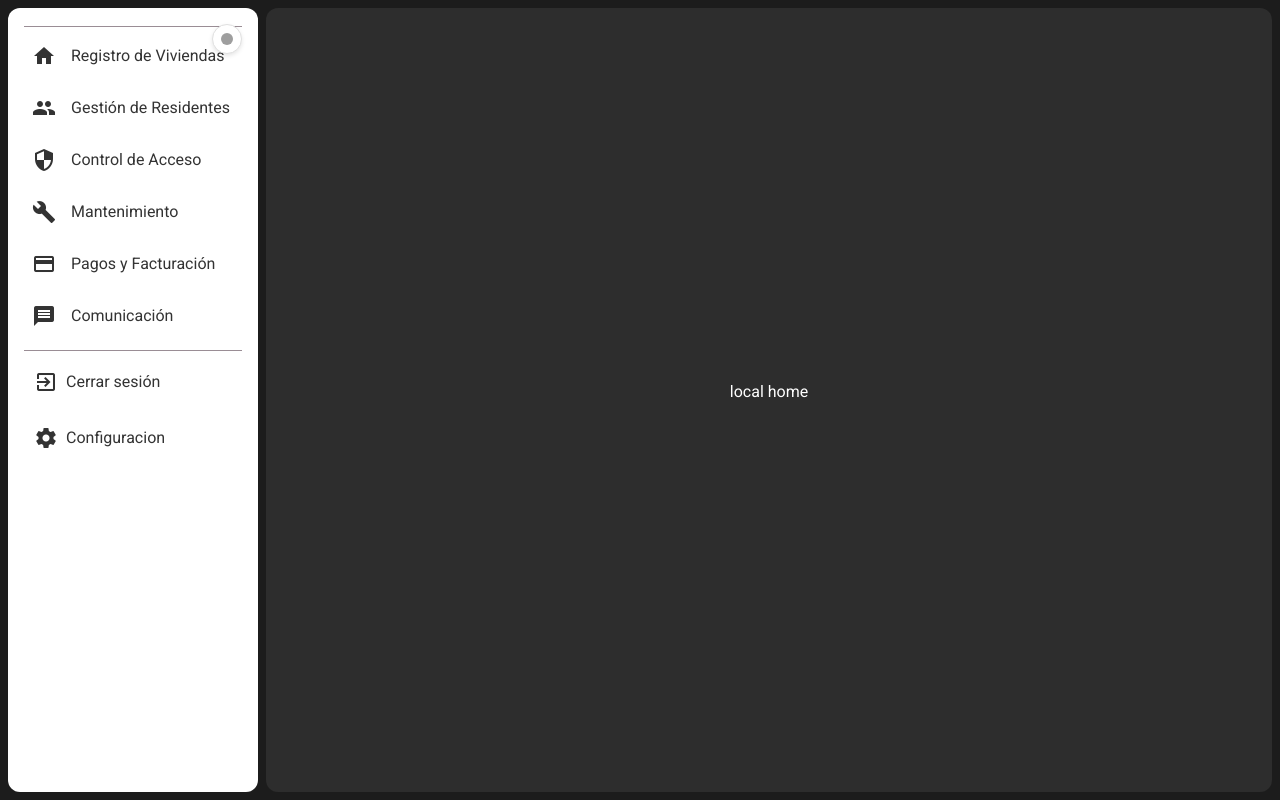
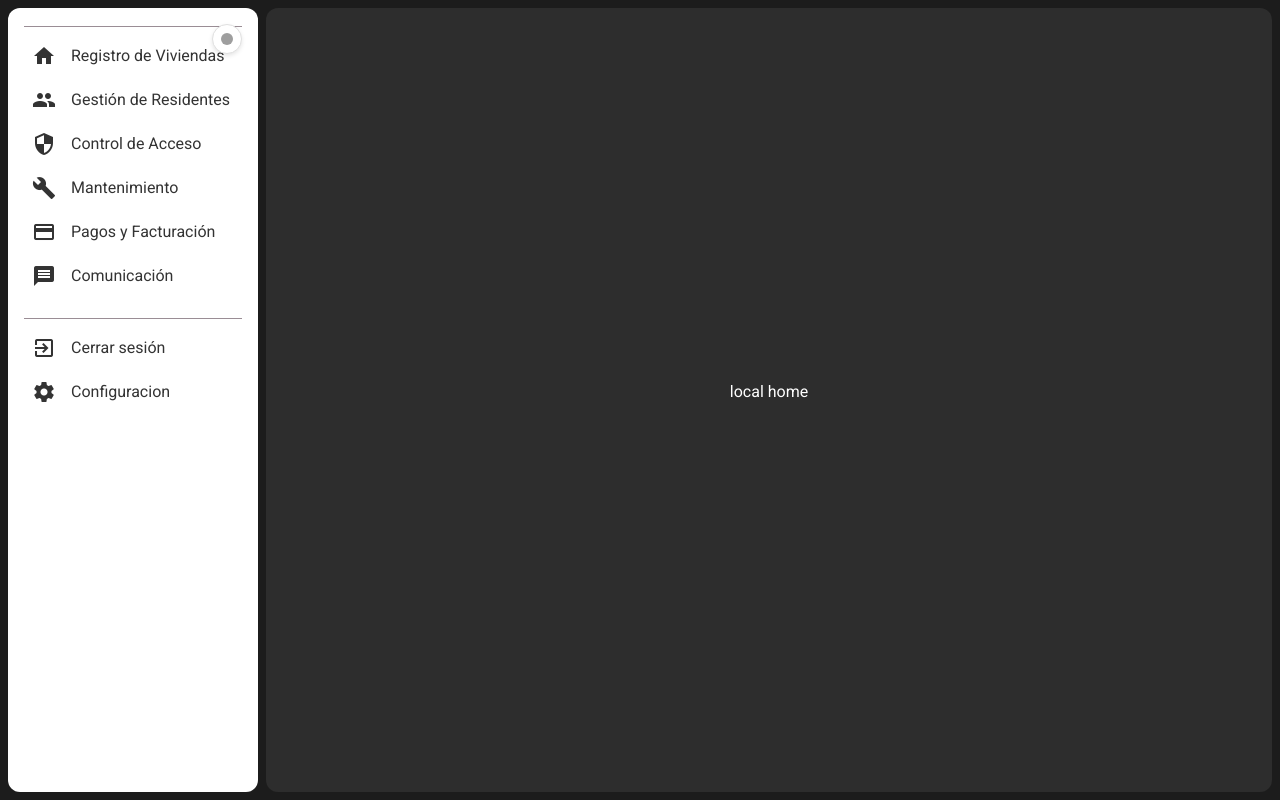
Before and after one commit to EliwtFdez/Appcluster, an Angular app: page /home in a window 1280 px wide. Built offline with nearby package versions, Linux system fonts and the light colour scheme; grey boxes are pictures that could not be loaded.

Commit message:
better desing

```diff
--- a/src/app/home/home.component.ts
+++ b/src/app/home/home.component.ts
@@ -7,7 +7,7 @@ import { CommonModule } from '@angular/common';
 @Component({
   selector: 'app-home',
   standalone: true,
-  imports: [CommonModule, SlidebardComponent, RouterModule, MatIconModule], // Asegúrate de no usar BrowserModule
+  imports: [CommonModule, SlidebardComponent, RouterModule, MatIconModule,], // NOOO usar BrowserModule
   templateUrl: './home.component.html',
   styleUrl: './home.component.scss'
 })
--- a/src/app/slidebard/slidebard.component.html
+++ b/src/app/slidebard/slidebard.component.html
@@ -1,28 +1,35 @@
 <div class="sidebar" [class.collapsed]="isCollapsed">
     <!-- Botón para ocultar/desplegar el sidebar -->
     <button class="toggle-button" (click)="toggleSidebar()">
-        <img src="./iconslide.png" alt="Logo" class="logo">
+        <img src="../assets/iconslide.png" alt="Logo" class="logo">
     </button>
 
-    <!-- Divisor -->
+    <!-- Divisor superior -->
     <mat-divider></mat-divider>
 
-    <!-- Lista principal de elementos del menú -->
+    <!-- Lista principal de configuraciones -->
+    <div class="menu">
         <div class="sidebar-item" *ngFor="let item of menuItems">
             <button [routerLink]="item.route" routerLinkActive="active">
                 <mat-icon class="icon">{{ item.icon }}</mat-icon>
                 <span class="label">{{ item.label }}</span>
             </button>
         </div>
+    </div>
 
-    <!-- Divisor -->
+    <!-- Espacio extra entre las secciones -->
+    <div class="spacer"></div>
+
+    <!-- Divisor inferior -->
     <mat-divider></mat-divider>
 
-    <!-- Lista de elementos del menú al final (por ejemplo, "Configuraciones de usuario" y "Cerrar sesión") -->
+    <!-- Opciones de usuario -->
+    <div class="sidebar-footer">
         <div class="sidebar-item" *ngFor="let item of lastMenuItems">
-        <footer class="lasticons">
-            <mat-icon>{{ item.icon }}</mat-icon>
+            <button>
+                <mat-icon class="icon">{{ item.icon }}</mat-icon>
                 <span class="label">{{ item.label }}</span>
-        </footer>
+            </button>
         </div>
     </div>
+</div>
--- a/src/app/slidebard/slidebard.component.scss
+++ b/src/app/slidebard/slidebard.component.scss
@@ -2,19 +2,19 @@
     background-color: #ffffff;
     padding: 1rem;
     border-radius: 12px;
-    color: #333; /* Color de texto predeterminado */
-    height: 100%; /* Ocupa toda la altura disponible */
+    color: #333;
+    height: 100%;
     display: flex;
     flex-direction: column;
-    justify-content: flex-start; /* Alinea los elementos al inicio */
-    gap: 8px; /* Espacio entre elementos */
-    transition: width 0.3s ease; /* Animación para colapsar/expandir */
-    width: 250px; /* Ancho inicial del sidebar */
-    position: relative; /* Para posicionar el botón de toggle */
+    justify-content: flex-start;
+    gap: 8px;
+    transition: width 0.3s ease;
+    width: 250px;
+    position: relative;
 }
 
 .sidebar.collapsed {
-    width: 80px; /* Ancho cuando está colapsado */
+    width: 80px;
 }
 
 /* Botón de toggle en la parte superior */
@@ -47,7 +47,7 @@
 }
 
 .sidebar-item {
-    margin-bottom: 4px; /* Menor espacio entre elementos */
+    margin-bottom: 4px;
 }
 
 button {
@@ -59,11 +59,11 @@ button {
     background: none;
     cursor: pointer;
     text-align: left;
-    color: inherit; /* Hereda el color del texto del sidebar */
+    color: inherit;
 }
 
 button:hover {
-    background-color: #e0e0e0; /* Efecto hover */
+    background-color: #e0e0e0;
 }
 
 .icon {
@@ -75,11 +75,11 @@ button:hover {
     align-items: center;
     padding: 10px;
     cursor: pointer;
-    color: inherit; /* Hereda el color del texto del sidebar */
+    color: inherit;
 }
 
 .lasticons:hover {
-    background-color: #e0e0e0; /* Efecto hover */
+    background-color: #e0e0e0;
 }
 
 .lasticons mat-icon {
@@ -87,7 +87,7 @@ button:hover {
 }
 
 mat-divider {
-    margin: 0.10rem 0; /* Menor espacio alrededor del separador */
+    margin: 0.10rem 0;
 }
 
 /* Estilos para cuando el sidebar está colapsado */
@@ -98,10 +98,10 @@ mat-divider {
 
 .sidebar.collapsed .icon,
 .sidebar.collapsed .lasticons mat-icon {
-    margin-right: 0; /* Elimina el margen derecho */
+    margin-right: 0;
 }
 
 .sidebar.collapsed .sidebar-item {
     display: flex;
-    justify-content: center; /* Centra los íconos */
+    justify-content: center;
 }
--- a/src/app/slidebard/slidebard.component.ts
+++ b/src/app/slidebard/slidebard.component.ts
@@ -4,11 +4,12 @@ import { RouterModule } from '@angular/router';
 import { CommonModule } from '@angular/common';
 import { MatDividerModule } from '@angular/material/divider';
 import { MatListModule } from '@angular/material/list';
+import { BrowserModule } from '@angular/platform-browser';
 
 @Component({
   selector: 'app-slidebard',
   standalone: true,
-  imports: [CommonModule, MatIconModule, RouterModule, MatDividerModule, MatListModule],
+  imports: [CommonModule, MatIconModule, RouterModule, MatDividerModule, MatListModule, ],
   templateUrl: './slidebard.component.html',
   styleUrl: './slidebard.component.scss',
 })
```
Also changed, not shown: src/app/assets/iconslide.png (renamed from src/app/slidebard/iconslide.png). Lines whose indentation alone changed are shown as unchanged.
